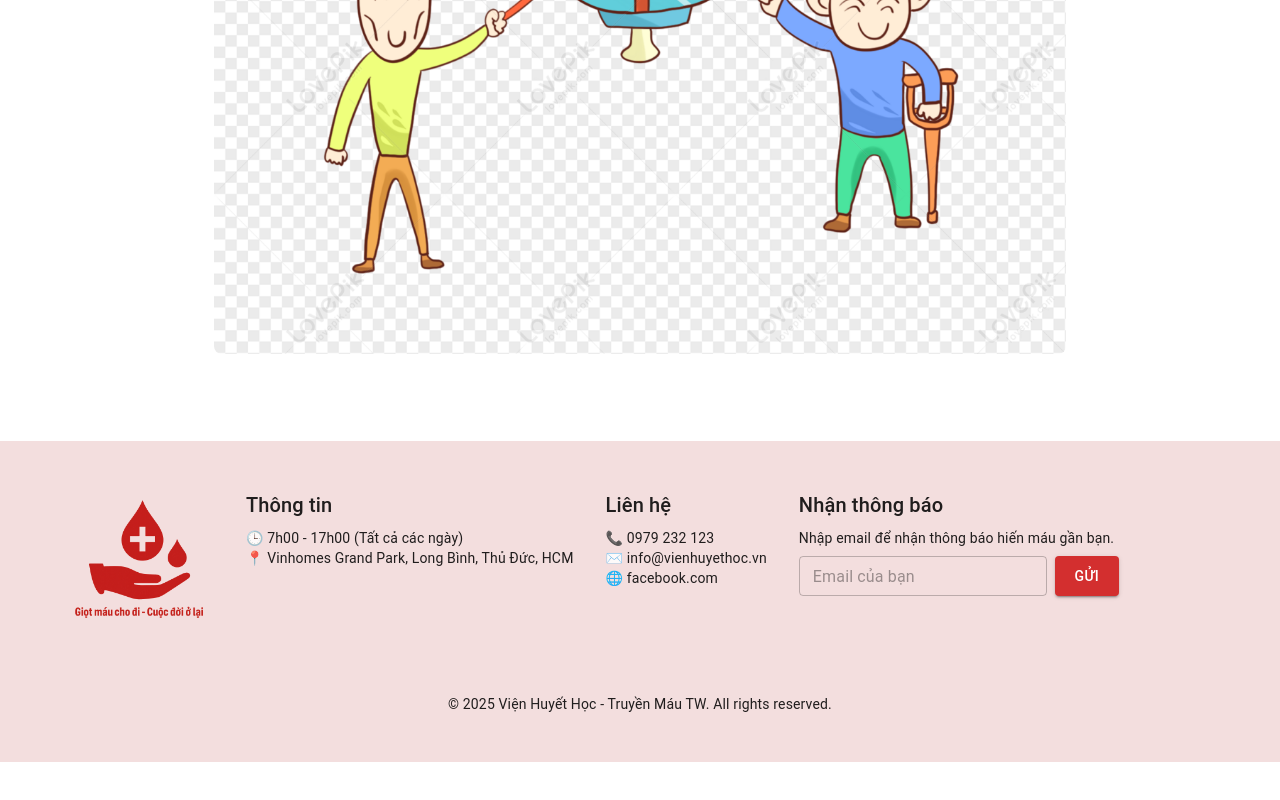
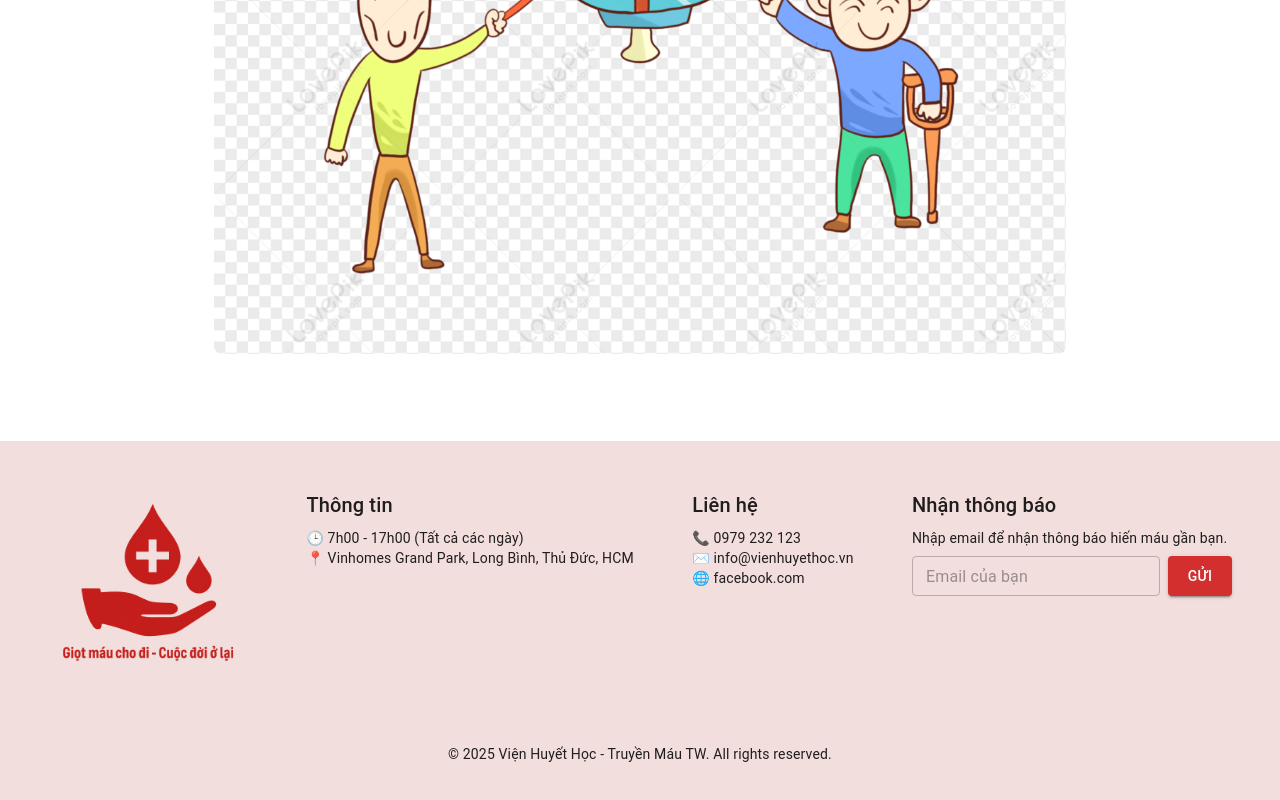
Before and after one commit to Huukha182624/Blood_donationFE, a React (Vite) app: page /gioi-thieu in a window 1280 px wide. Shown: the part 1056-1856 px from the top of the page. Before the commit the page ends 1818 px from the top, so only its background shows below. Built offline with nearby package versions, Linux system fonts and the light colour scheme.

Commit message:
Update Footer.jsx

```diff
--- a/src/components/Footer.jsx
+++ b/src/components/Footer.jsx
@@ -1,26 +1,29 @@
-import { Box, Grid, Typography, TextField, Button, Container } from '@mui/material';
+import { Box, Grid, Typography, TextField, Button } from '@mui/material';
+import React from 'react';
 
 export default function Footer() {
     return (
-        <Box bgcolor="#f3dede" px={0} py={6}>
-            <Container maxWidth="lg">
-                <Grid container spacing={4}>
+        <Box bgcolor="#f3dede" px={6} py={6}>
+            <Grid container spacing={4} justifyContent="space-between">
                 {/* Cột 1 - Logo */}
-                    <Grid item xs={12} sm={6} md={3}>
+                <Grid item xs={12} md={3}>
                     <Box>
-                            <img src="/logo.png" alt="Logo" style={{ height: 150 }} />
+                        <img src="/logo.png" alt="Logo" style={{ height: 200 }} />
+                        {/* <Typography variant="body2" color="rgb(83, 3, 3)" fontWeight="bold" mt={1}>
+                            Viện huyết học - truyền máu trung ương
+                        </Typography> */}
                     </Box>
                 </Grid>
 
                 {/* Cột 2 - Thông tin */}
-                    <Grid item xs={12} sm={6} md={3}>
+                <Grid item xs={12} md={3}>
                     <Typography variant="h6" gutterBottom>Thông tin</Typography>
                     <Typography variant="body2">🕒 7h00 - 17h00 (Tất cả các ngày)</Typography>
                     <Typography variant="body2">📍 Vinhomes Grand Park, Long Bình, Thủ Đức, HCM</Typography>
                 </Grid>
 
                 {/* Cột 3 - Liên hệ */}
-                    <Grid item xs={12} sm={6} md={3}>
+                <Grid item xs={12} md={3}>
                     <Typography variant="h6" gutterBottom>Liên hệ</Typography>
                     <Typography variant="body2">📞 0979 232 123</Typography>
                     <Typography variant="body2">✉️ info@vienhuyethoc.vn</Typography>
@@ -28,9 +31,11 @@
                 </Grid>
 
                 {/* Cột 4 - Nhận thông báo */}
-                    <Grid item xs={12} sm={6} md={3}>
+                <Grid item xs={12} md={3}>
                     <Typography variant="h6" gutterBottom>Nhận thông báo</Typography>
-                        <Typography variant="body2">Nhập email để nhận thông báo hiến máu gần bạn.</Typography>
+                    <Typography variant="body2">
+                        Nhập email để nhận thông báo hiến máu gần bạn.
+                    </Typography>
                     <Box display="flex" gap={1} mt={1}>
                         <TextField size="small" placeholder="Email của bạn" fullWidth />
                         <Button variant="contained" color="error">Gửi</Button>
@@ -44,7 +49,6 @@
                     © 2025 Viện Huyết Học - Truyền Máu TW. All rights reserved.
                 </Typography>
             </Box>
-            </Container>
         </Box>
     );
 }
```
Lines whose indentation alone changed are shown as unchanged.
